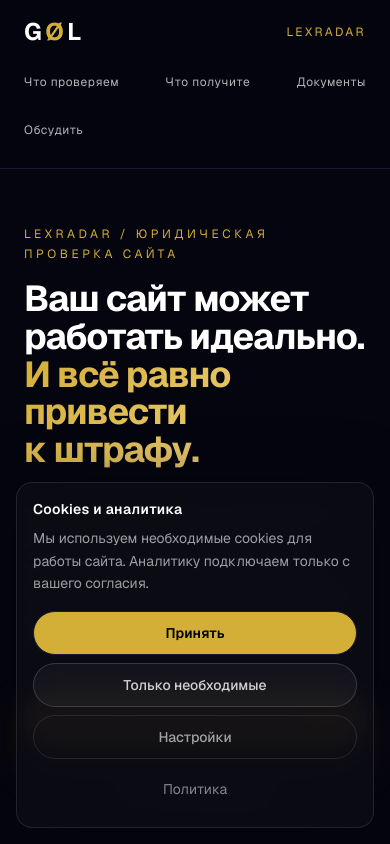
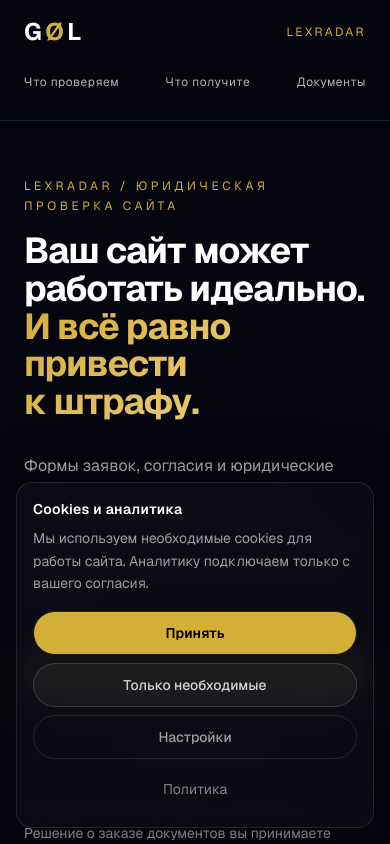
Before and after one commit to golkonst77/GOLwebsite-design, a Next.js app: page /lexradar in a window 390 px wide. Shown: the top 844 px of the page. Built offline with nearby package versions, Linux system fonts and the light colour scheme.

Commit message:
fix: hide LexRadar discuss navigation below md

```diff
--- a/components/lexradar-page.tsx
+++ b/components/lexradar-page.tsx
@@ -107,7 +107,7 @@ export default function LexRadarPage() {
           <span className="text-xs tracking-[0.2em] text-gold md:hidden">LEXRADAR</span>
           <div className="flex w-full flex-wrap items-center justify-between gap-x-4 gap-y-1 md:w-auto md:gap-8 lg:gap-12">
             {navigation.map(([label, href]) => (
-              <a key={href} href={href} className={`inline-flex min-h-11 items-center text-xs tracking-[0.05em] text-white/70 transition-colors hover:text-gold md:text-sm ${focus}`}>
+              <a key={href} href={href} className={`${href === '#contact' ? 'hidden md:inline-flex' : 'inline-flex'} min-h-11 items-center text-xs tracking-[0.05em] text-white/70 transition-colors hover:text-gold md:text-sm ${focus}`}>
                 {label}
               </a>
             ))}
```
